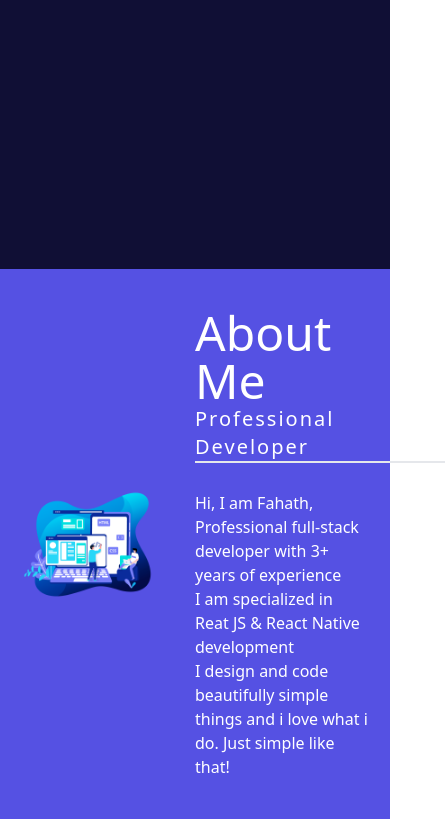
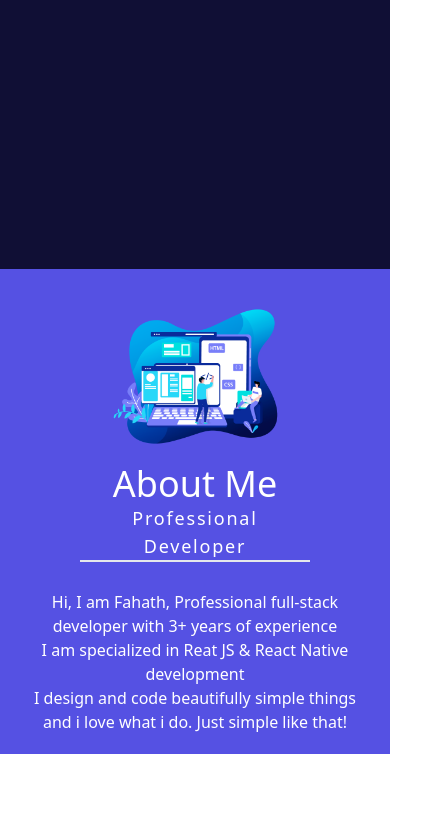
Before and after one commit to fmfahath/reactjs-portfolio-1, a React (Create React App) app: page / in a window 390 px wide. Shown: the part 635-1454 px from the top of the page, 445 px wide, since content can reach past the window. After the commit the page ends 1389 px from the top, so only its background shows below. Built offline with nearby package versions, Linux system fonts and the light colour scheme.

Commit message:
About m section : mobile responsive addded

```diff
--- a/src/commponents/About.js
+++ b/src/commponents/About.js
@@ -2,13 +2,13 @@ import aboutImg from '../assets/1.png';
 
 export default function About() {
     return (
-        <div className='flex justify-center items-center  gap-10 px-5 py-10 bg-primary'>
-            <div className='w-1/2'>
+        <div className='flex flex-col md:flex-row justify-center items-center  md:gap-10 px-5 py-5 md:py-10 bg-primary'>
+            <div className='w-1/2 md:w-1/3'>
                 <img src={aboutImg}></img>
             </div>
-            <div className='w-1/2 text-white'>
-                <h2 className='text-5xl'>About Me</h2>
-                <p className='text-xl tracking-widest border-b-[2px] w-[250px]'>Professional Developer</p>
+            <div className=' text-white text-center md:text-left '>
+                <h2 className='text-4xl md:text-5xl'>About Me</h2>
+                <p className='text-lg md:text-xl tracking-widest border-b-[2px] w-[230px] ml-auto mr-auto md:ml-0 md:mr-0 md:w-[250px]'>Professional Developer</p>
                 <div className='mt-7'>
                     <p>Hi, I am Fahath, Professional full-stack developer with 3+ years of experience</p>
                     <p>I am specialized in Reat JS & React Native development</p>
```
